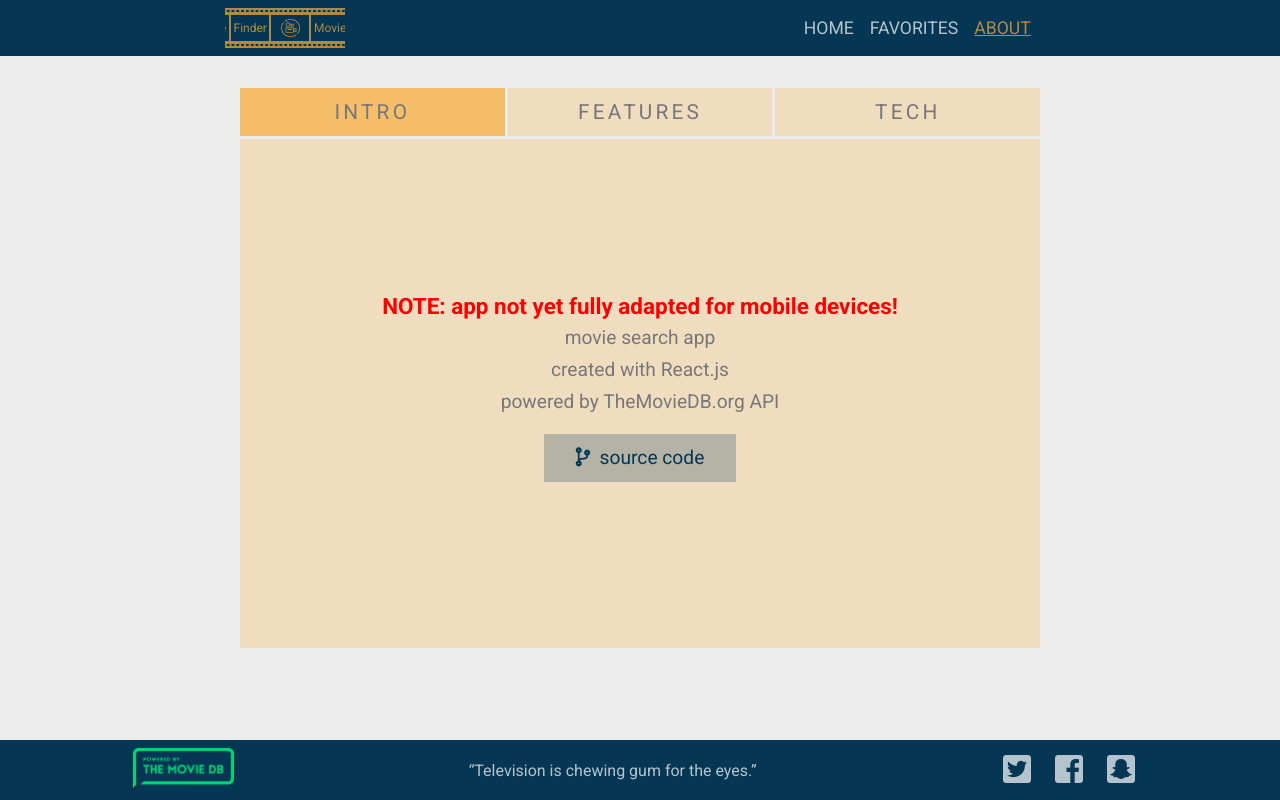
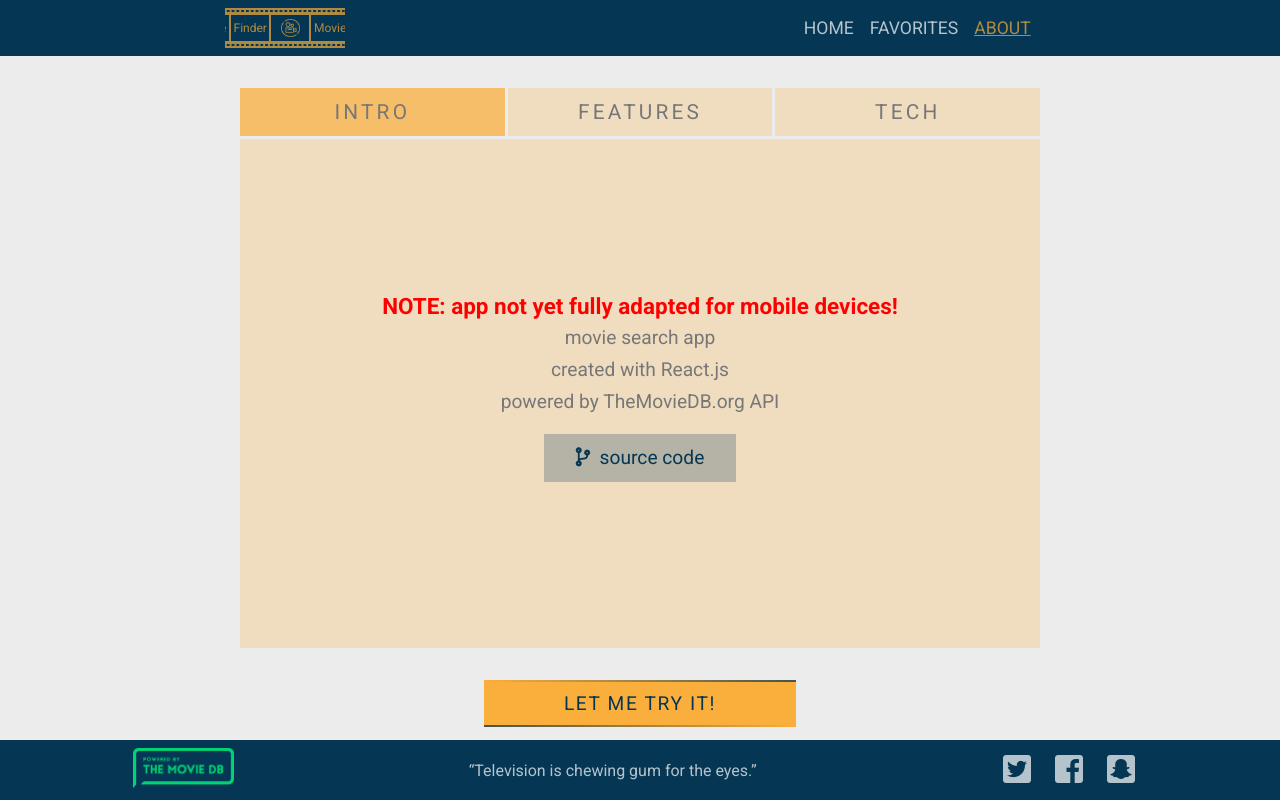
Before and after one commit to dandybytes/moviefinder, a React (Create React App) app: page /about in a window 1280 px wide. Built offline with nearby package versions, Linux system fonts and the light colour scheme.

Commit message:
create Button component & add 'let me try it' button to AboutPage

```diff
--- /dev/null
+++ b/src/components/common/Button.css
@@ -0,0 +1,169 @@
+.button-animated-borders a {
+    display: block;
+    width: 100%;
+    height: 100%;
+    text-decoration: none;
+    color: var(--color-1);
+}
+
+.button-animated-borders {
+    position: relative;
+    display: block;
+    padding: 0.5rem 1.5rem;
+    color: var(--color-1);
+    background: transparent;
+    background-color: var(--color-2);
+    font-size: 0.8rem;
+    font-weight: 400;
+    text-transform: uppercase;
+    letter-spacing: 0.1rem;
+    text-decoration: none;
+    overflow: hidden;
+}
+
+.button-animated-borders:hover,
+.button-animated-borders:focus {
+    color: var(--color-2);
+    background-color: var(--color-1);
+    font-weight: 700;
+    box-shadow: 0 0 1rem var(--color-2);
+}
+
+.button-border:nth-child(1) {
+    position: absolute;
+    z-index: 100;
+    top: 0;
+    left: 0;
+    width: 100%;
+    height: 0.15rem;
+    background: linear-gradient(to right, transparent, var(--color-1));
+    animation: animate1 2s linear infinite;
+    opacity: 0.75;
+}
+
+.button-animated-borders:hover .button-border:nth-child(1),
+.button-animated-borders:focus .button-border:nth-child(1) {
+    position: absolute;
+    z-index: 100;
+    top: 0;
+    left: 0;
+    width: 100%;
+    height: 0.15rem;
+    background: var(--color-2);
+    animation: none;
+    opacity: 1;
+}
+
+@keyframes animate1 {
+    0% {
+        transform: translateX(-100%);
+    }
+    100% {
+        transform: translateX(100%);
+    }
+}
+
+.button-border:nth-child(2) {
+    position: absolute;
+    top: 0;
+    right: 0;
+    width: 0.15rem;
+    height: 100%;
+    background: linear-gradient(to bottom, transparent, var(--color-1));
+    animation: animate2 2s linear infinite;
+    animation-delay: 1s;
+    opacity: 0.75;
+}
+
+.button-animated-borders:hover .button-border:nth-child(2),
+.button-animated-borders:focus .button-border:nth-child(2) {
+    position: absolute;
+    top: 0;
+    right: 0;
+    width: 0.15rem;
+    height: 100%;
+    background: var(--color-2);
+    animation: none;
+    opacity: 1;
+}
+
+@keyframes animate2 {
+    0% {
+        transform: translateY(-100%);
+    }
+    100% {
+        transform: translateY(100%);
+    }
+}
+
+.button-border:nth-child(3) {
+    position: absolute;
+    bottom: 0;
+    left: 0;
+    width: 100%;
+    height: 0.15rem;
+    background: linear-gradient(to left, transparent, var(--color-1));
+    animation: animate3 2s linear infinite;
+    opacity: 0.75;
+}
+
+.button-animated-borders:hover .button-border:nth-child(3),
+.button-animated-borders:focus .button-border:nth-child(3) {
+    position: absolute;
+    bottom: 0;
+    left: 0;
+    width: 100%;
+    height: 0.15rem;
+    background: var(--color-2);
+    animation: none;
+    opacity: 1;
+}
+
+@keyframes animate3 {
+    0% {
+        transform: translateX(100%);
+    }
+    100% {
+        transform: translateX(-100%);
+    }
+}
+
+.button-border:nth-child(4) {
+    position: absolute;
+    top: 0;
+    left: 0;
+    width: 0.15rem;
+    height: 100%;
+    background: linear-gradient(to top, transparent, var(--color-1));
+    animation: animate4 2s linear infinite;
+    animation-delay: 1s;
+    opacity: 0.75;
+}
+
+.button-animated-borders:hover .button-border:nth-child(4),
+.button-animated-borders:focus .button-border:nth-child(4) {
+    position: absolute;
+    top: 0;
+    left: 0;
+    width: 0.15rem;
+    height: 100%;
+    background: var(--color-2);
+    animation: none;
+    opacity: 1;
+}
+
+@keyframes animate4 {
+    0% {
+        transform: translateY(100%);
+    }
+    100% {
+        transform: translateY(-100%);
+    }
+}
+
+@media only screen and (min-width: 760px) and (min-height: 760px) {
+    .button-animated-borders {
+        padding: 0.75rem 5rem;
+        font-size: 1.2rem;
+    }
+}
--- /dev/null
+++ b/src/components/common/Button.js
@@ -0,0 +1,38 @@
+import React from "react";
+import {Link} from "react-router-dom";
+import PropTypes from "prop-types";
+import "./Button.css";
+
+const Button = ({href, onClick, className, style, children}) => {
+    return (
+        <Link
+            to={href}
+            className={className}
+            // target="_blank"
+            // rel="noopener noreferrer"
+            style={style}
+            onClick={onClick}
+        >
+            <span className="button-border" />
+            <span className="button-border" />
+            <span className="button-border" />
+            <span className="button-border" />
+            {children}
+        </Link>
+    );
+};
+
+Button.propTypes = {
+    href: PropTypes.string,
+    onClick: PropTypes.func,
+    className: PropTypes.string,
+    style: PropTypes.object
+};
+
+Button.defaultProps = {
+    href: "#",
+    onClick: () => {},
+    className: "button-animated-borders"
+};
+
+export default Button;
--- a/src/components/pages/AboutPage.js
+++ b/src/components/pages/AboutPage.js
@@ -3,6 +3,7 @@ import TabBoard from "../common/TabBoard";
 import AboutFeatures from "./../about/AboutFeatures";
 import AboutIntro from "./../about/AboutIntro";
 import AboutTech from "./../about/AboutTech";
+import Button from "../common/Button";
 import "./AboutPage.css";
 
 const AboutPage = () => {
@@ -15,6 +16,10 @@ const AboutPage = () => {
     return (
         <div className="about-container">
             <TabBoard tabs={tabs} />
+
+            <Button href={"/contacts"} className="button-animated-borders">
+                Let me try it!
+            </Button>
         </div>
     );
 };
```
